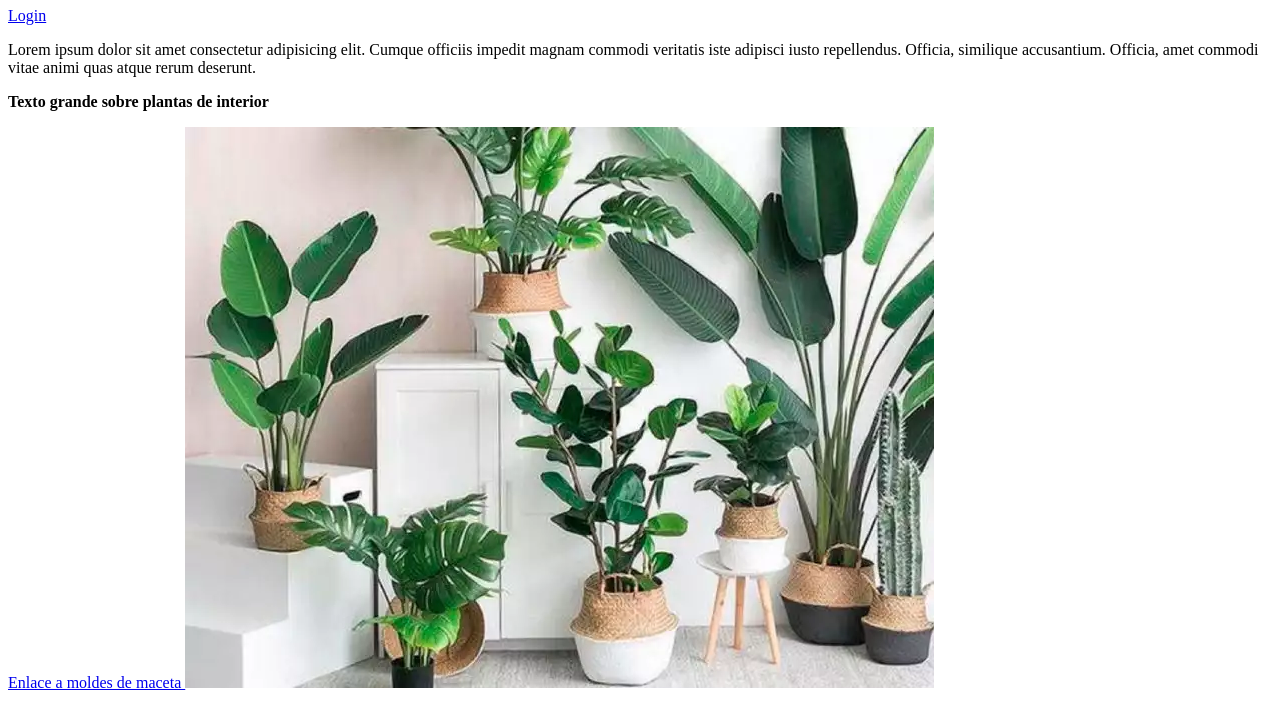
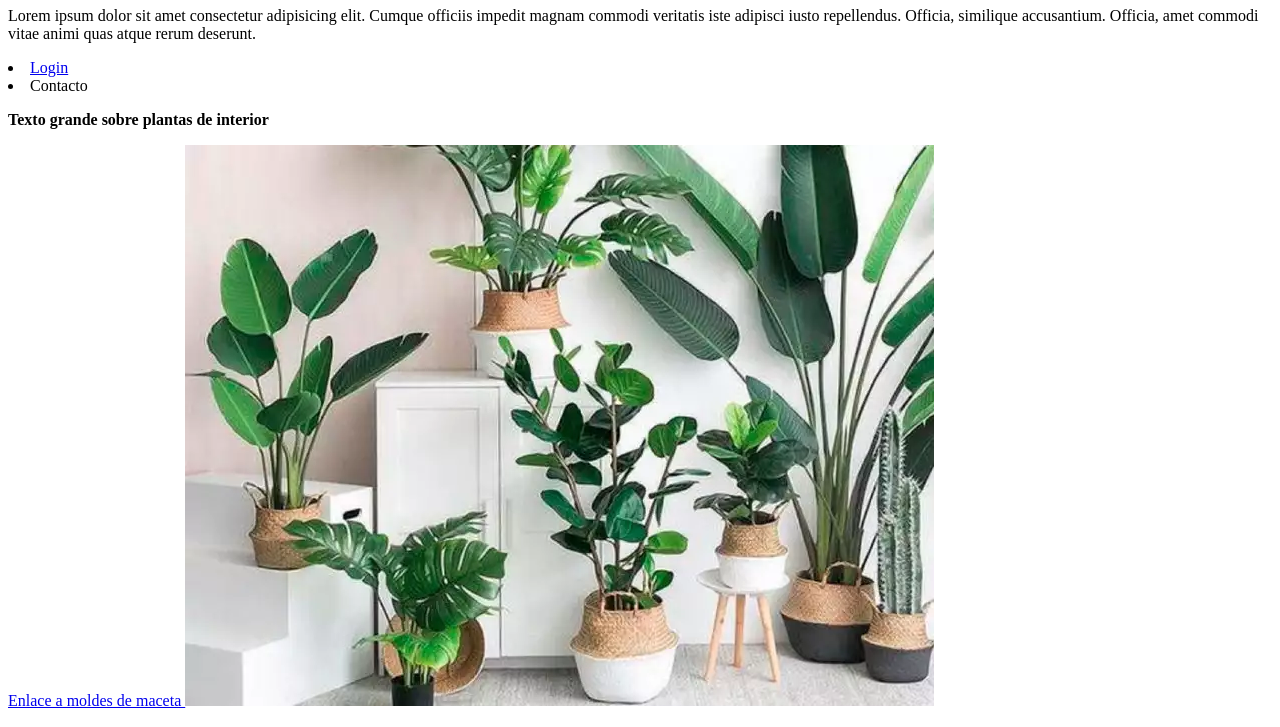
Before and after one commit to romigentile/prep_henry_prueba, a plain HTML site: page index.html in a window 1280 px wide. Shown: the part 73-800 px from the top of the page. Drawn offline with Linux system fonts and the light colour scheme.

Commit message:
Se crea la barra de navegacion en Index

```diff
--- a/index.html
+++ b/index.html
@@ -11,15 +11,22 @@
 
     <body> <!-- Todo lo que se ve en el navegador-->
 
-<header>
+        <header>
 
-    <h1>Plantas de interior</h1>
+            <h1>Plantas de interior</h1>
 
-    <a href="login.html">Login</a>
+            <p>Lorem ipsum dolor sit amet consectetur adipisicing elit. Cumque officiis impedit magnam commodi veritatis iste adipisci iusto repellendus. Officia, similique accusantium. Officia, amet commodi vitae animi quas atque rerum deserunt.</p>
 
-    <p>Lorem ipsum dolor sit amet consectetur adipisicing elit. Cumque officiis impedit magnam commodi veritatis iste adipisci iusto repellendus. Officia, similique accusantium. Officia, amet commodi vitae animi quas atque rerum deserunt.</p>
+        </header>
 
-</header>
+        <nav> <!-- Barra de navegacion-->
+            <li>
+                <a href="login.html">Login </a>
+            </li>
+
+            <li>Contacto</li>
+        </nav>
+
 
 
         <p>
```
